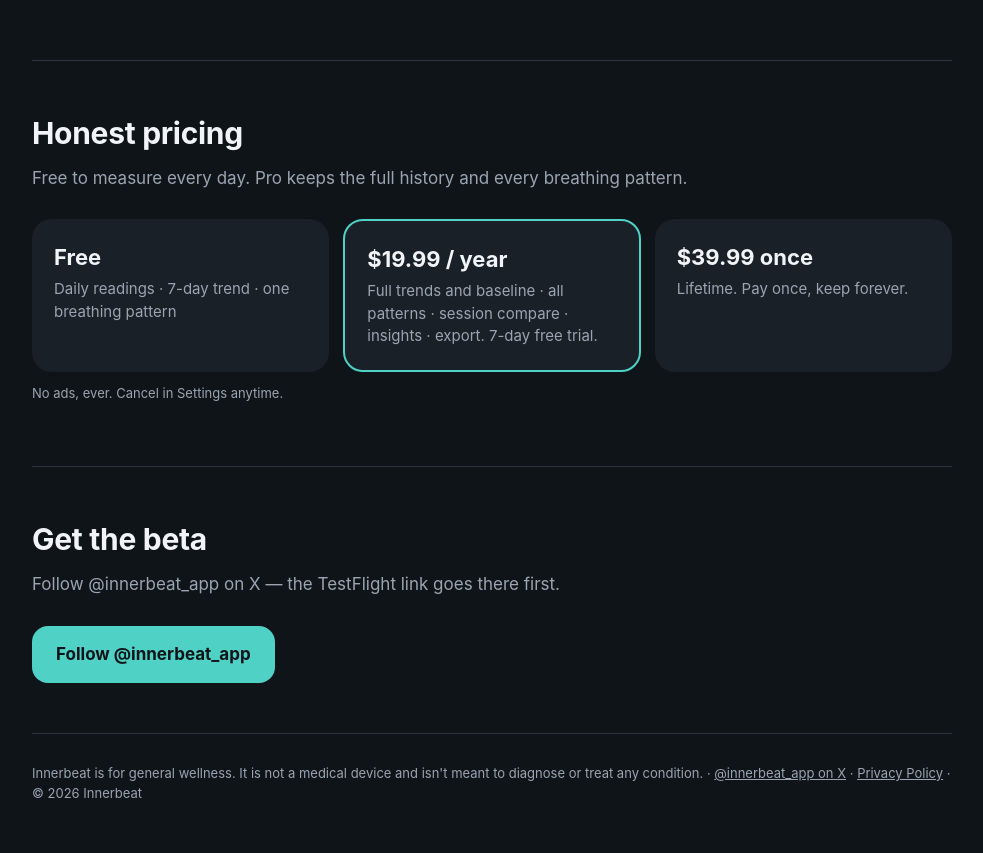
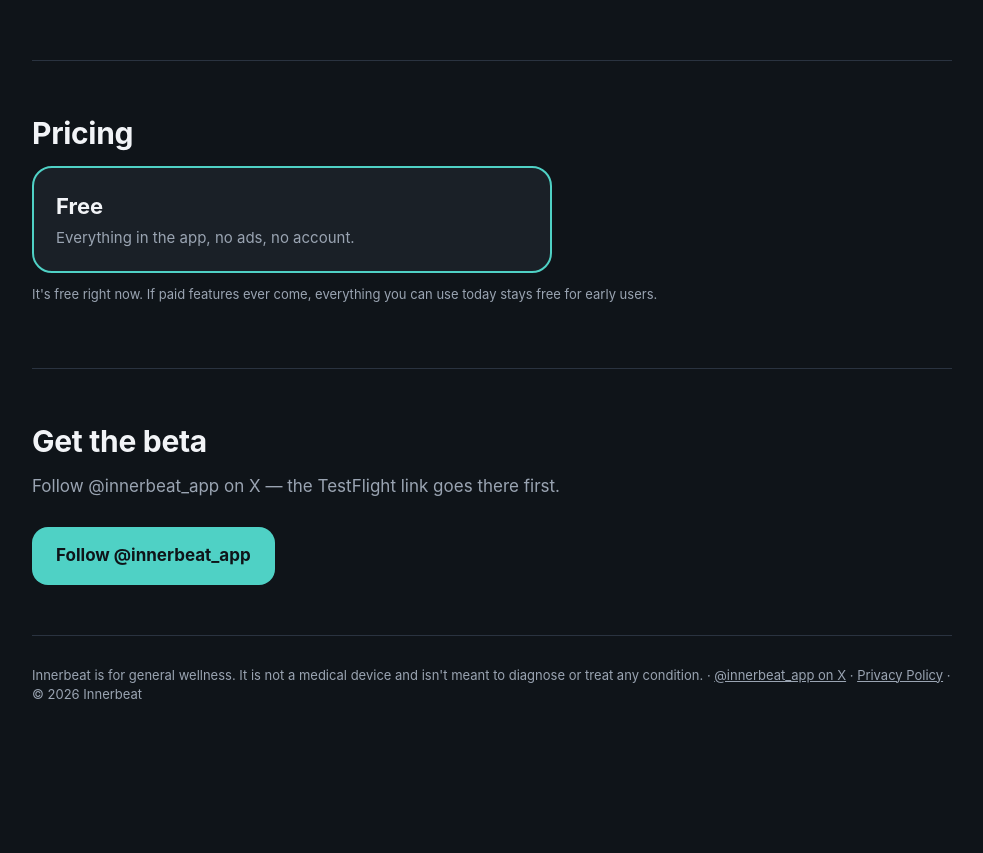
Before and after one commit to kookkook68/innerbeat, a plain HTML site: page index.html in a window 1280 px wide. Shown: the part 1749-2602 px from the top of the page, without its empty margins (148-1131 px from the left). After the commit the page ends 2504 px from the top, so only its background shows below. Drawn offline with Linux system fonts and the light colour scheme.

Commit message:
Add files via upload

```diff
--- a/index.html
+++ b/index.html
@@ -85,14 +85,9 @@ footer a{color:var(--sub)}
 </section>
 
 <section id="pricing">
-  <h2>Honest pricing</h2>
-  <p class="sub">Free to measure every day. Pro keeps the full history and every breathing pattern.</p>
-  <div class="price">
-    <div class="card"><strong>Free</strong><p>Daily readings · 7-day trend · one breathing pattern</p></div>
-    <div class="card" style="border:2px solid var(--acc)"><strong>$19.99 / year</strong><p>Full trends and baseline · all patterns · session compare · insights · export. 7-day free trial.</p></div>
-    <div class="card"><strong>$39.99 once</strong><p>Lifetime. Pay once, keep forever.</p></div>
-  </div>
-  <p class="note">No ads, ever. Cancel in Settings anytime.</p>
+  <h2>Pricing</h2>
+  <div class="price" style="grid-template-columns:1fr;max-width:520px"><div class="card" style="border:2px solid var(--acc)"><strong>Free</strong><p>Everything in the app, no ads, no account.</p></div></div>
+  <p class="note">It's free right now. If paid features ever come, everything you can use today stays free for early users.</p>
 </section>
 
 <section id="beta">
```
